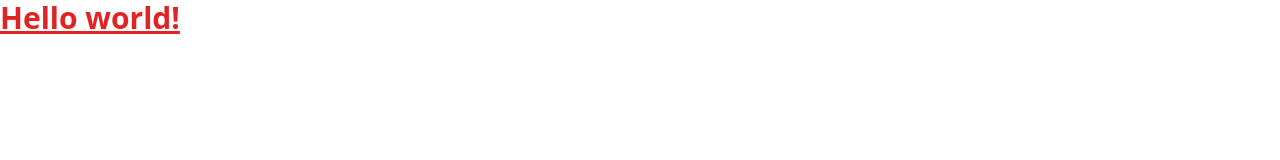
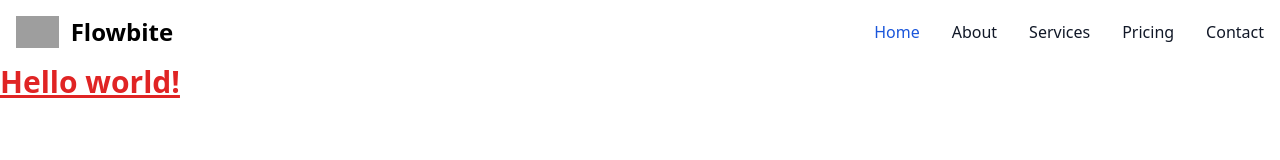
Before and after one commit to makindajack/thib-tisha, a website built with Vite: page index.html in a window 1280 px wide. Built offline with nearby package versions, Linux system fonts and the light colour scheme; grey boxes are pictures that could not be loaded; files whose address does not match are found by name.

Commit message:
fix: added nav

```diff
--- a/index.html
+++ b/index.html
@@ -8,6 +8,51 @@
 </head>
 
 <body>
+
+  <nav class="bg-white border-gray-200 dark:bg-gray-900">
+    <div class="flex flex-wrap items-center justify-between max-w-screen-xl p-4 mx-auto">
+      <a href="https://flowbite.com/" class="flex items-center">
+        <img src="https://flowbite.com/docs/images/logo.svg" class="h-8 mr-3" alt="Flowbite Logo" />
+        <span class="self-center text-2xl font-semibold whitespace-nowrap dark:text-white">Flowbite</span>
+      </a>
+      <button data-collapse-toggle="navbar-default" type="button"
+        class="inline-flex items-center justify-center w-10 h-10 p-2 text-sm text-gray-500 rounded-lg md:hidden hover:bg-gray-100 focus:outline-none focus:ring-2 focus:ring-gray-200 dark:text-gray-400 dark:hover:bg-gray-700 dark:focus:ring-gray-600"
+        aria-controls="navbar-default" aria-expanded="false">
+        <span class="sr-only">Open main menu</span>
+        <svg class="w-5 h-5" aria-hidden="true" xmlns="http://www.w3.org/2000/svg" fill="none" viewBox="0 0 17 14">
+          <path stroke="currentColor" stroke-linecap="round" stroke-linejoin="round" stroke-width="2"
+            d="M1 1h15M1 7h15M1 13h15" />
+        </svg>
+      </button>
+      <div class="hidden w-full md:block md:w-auto" id="navbar-default">
+        <ul
+          class="flex flex-col p-4 mt-4 font-medium border border-gray-100 rounded-lg md:p-0 bg-gray-50 md:flex-row md:space-x-8 md:mt-0 md:border-0 md:bg-white dark:bg-gray-800 md:dark:bg-gray-900 dark:border-gray-700">
+          <li>
+            <a href="#"
+              class="block py-2 pl-3 pr-4 text-white bg-blue-700 rounded md:bg-transparent md:text-blue-700 md:p-0 dark:text-white md:dark:text-blue-500"
+              aria-current="page">Home</a>
+          </li>
+          <li>
+            <a href="#"
+              class="block py-2 pl-3 pr-4 text-gray-900 rounded hover:bg-gray-100 md:hover:bg-transparent md:border-0 md:hover:text-blue-700 md:p-0 dark:text-white md:dark:hover:text-blue-500 dark:hover:bg-gray-700 dark:hover:text-white md:dark:hover:bg-transparent">About</a>
+          </li>
+          <li>
+            <a href="#"
+              class="block py-2 pl-3 pr-4 text-gray-900 rounded hover:bg-gray-100 md:hover:bg-transparent md:border-0 md:hover:text-blue-700 md:p-0 dark:text-white md:dark:hover:text-blue-500 dark:hover:bg-gray-700 dark:hover:text-white md:dark:hover:bg-transparent">Services</a>
+          </li>
+          <li>
+            <a href="#"
+              class="block py-2 pl-3 pr-4 text-gray-900 rounded hover:bg-gray-100 md:hover:bg-transparent md:border-0 md:hover:text-blue-700 md:p-0 dark:text-white md:dark:hover:text-blue-500 dark:hover:bg-gray-700 dark:hover:text-white md:dark:hover:bg-transparent">Pricing</a>
+          </li>
+          <li>
+            <a href="#"
+              class="block py-2 pl-3 pr-4 text-gray-900 rounded hover:bg-gray-100 md:hover:bg-transparent md:border-0 md:hover:text-blue-700 md:p-0 dark:text-white md:dark:hover:text-blue-500 dark:hover:bg-gray-700 dark:hover:text-white md:dark:hover:bg-transparent">Contact</a>
+          </li>
+        </ul>
+      </div>
+    </div>
+  </nav>
+
   <h1 class="text-3xl font-bold text-red-600 underline">Hello world!</h1>
   <script src="./node_modules/flowbite/dist/flowbite.min.js"></script>
 </body>
```
